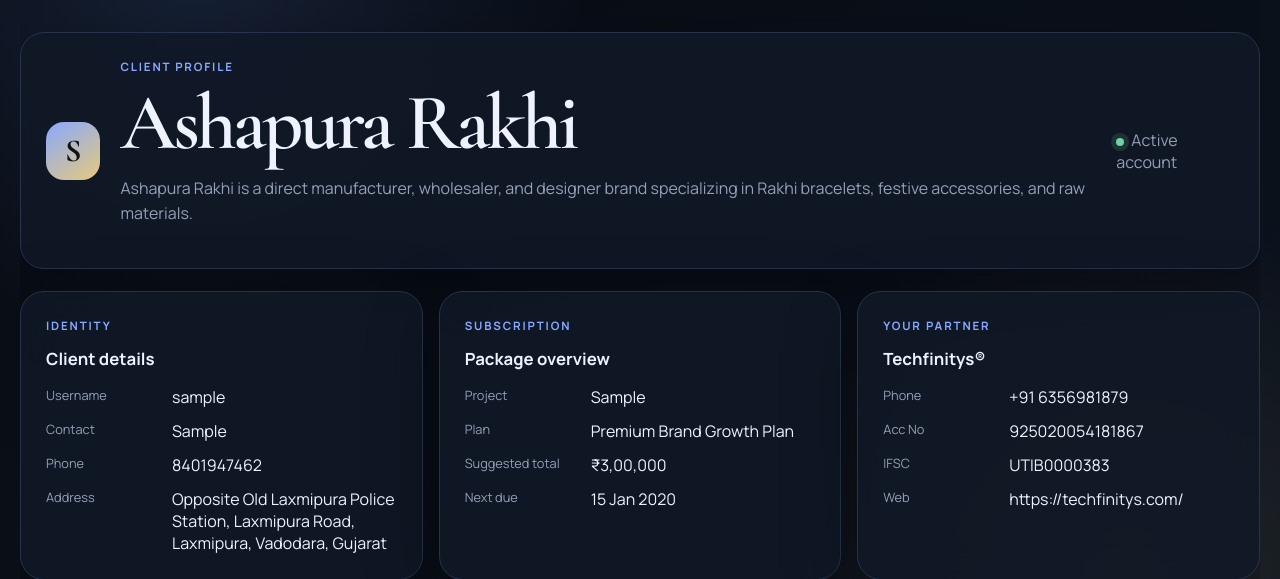
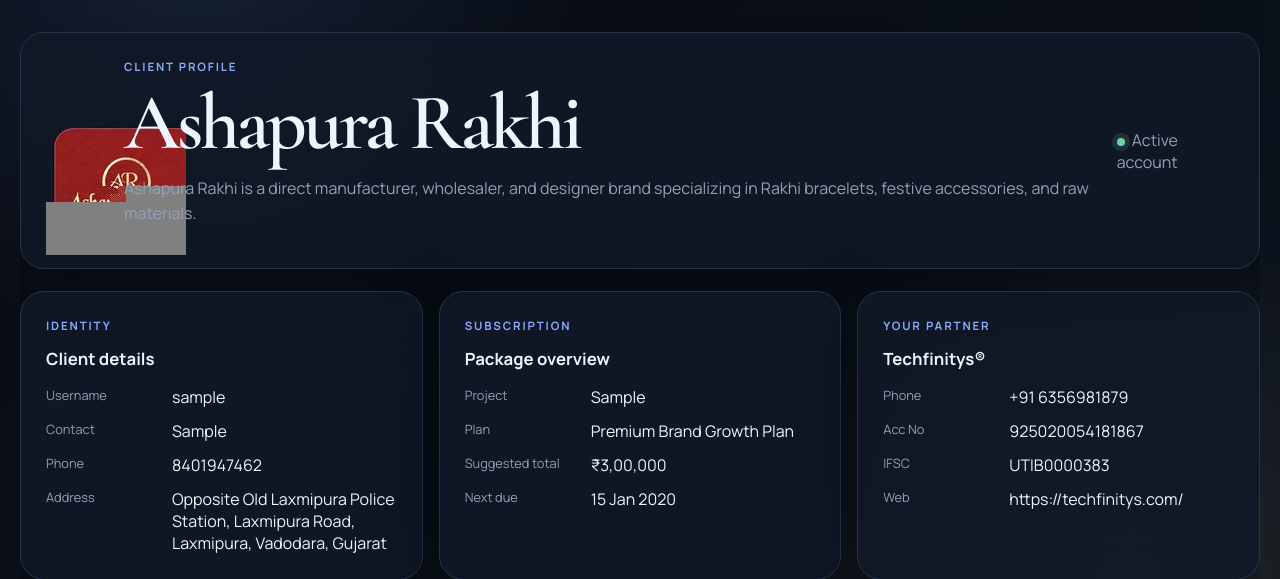
Before and after one commit to gitwork3054/techfinitys_paymentgateway, a Django app: page /profile/ in a window 1280 px wide. Shown: the part 82-661 px from the top of the page. Run offline with Django 5.2, Linux system fonts and the light colour scheme; a user stored in the database is signed in; tables that the repository leaves empty hold one stand-in row (values such as "Sample post").

Commit message:
Use Ashapura Rakhi logo in client profile

```diff
--- a/portal/templates/portal/profile.html
+++ b/portal/templates/portal/profile.html
@@ -1,6 +1,6 @@
-{% extends "portal/base.html" %}{% block content %}
+{% extends "portal/base.html" %}{% load static %}{% block content %}
 <section class="profile-hero glass reveal">
-  <div class="avatar">{{ c.contact|slice:":1" }}</div>
+  <div class="avatar client-logo-avatar"><img src="{% static 'portal/ashapura-profile-logo.jpg' %}" alt="Ashapura Rakhi logo"></div>
   <div><p class="eyebrow">Client profile</p><h1>{{ brand.name }}</h1><p class="mut">{{ brand.about }}</p></div>
   <div class="profile-status"><span class="status-dot solid"></span>Active account</div>
 </section>
```
